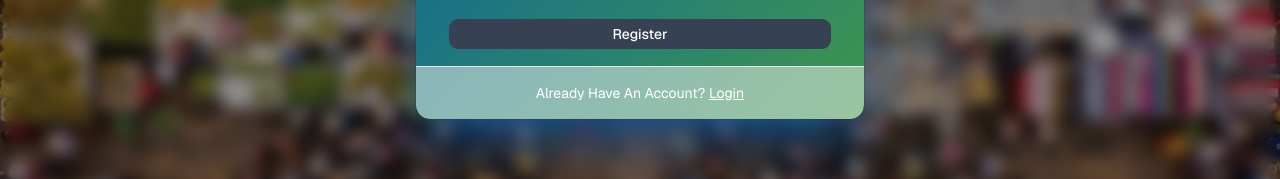
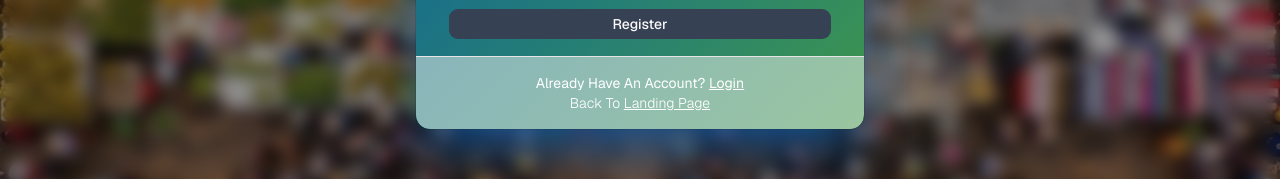
Before and after one commit to rifkiramadani/export-import-app, a Next.js app: page /auth/register in a window 1280 px wide. Shown: the part 485-664 px from the top of the page. Built offline with nearby package versions, Linux system fonts and the light colour scheme; no server answers; the database is empty.

Commit message:
feat: adding back to landing page in register and login page

```diff
--- a/src/app/auth/login/_components/login.tsx
+++ b/src/app/auth/login/_components/login.tsx
@@ -146,7 +146,7 @@ const Login = ({ title, description }: ILoginPage) => {
           </Button>
         </form>
       </CardContent>
-      <CardFooter className="flex justify-center">
+      <CardFooter className="flex flex-col justify-center">
         <CardDescription className="text-white font-light">
           Not Have An Account?{" "}
           <Link
@@ -156,6 +156,15 @@ const Login = ({ title, description }: ILoginPage) => {
             Register
           </Link>
         </CardDescription>
+        <CardDescription className="text-white font-light">
+          Back To{" "}
+          <Link
+            href={"/"}
+            className="underline hover:text-slate-200 transition-all"
+          >
+            Landing Page
+          </Link>
+        </CardDescription>
       </CardFooter>
     </Card>
   );
--- a/src/app/auth/register/_components/register.tsx
+++ b/src/app/auth/register/_components/register.tsx
@@ -220,7 +220,7 @@ const Register = ({ title, description, countries }: IRegisterPage) => {
           </Button>
         </form>
       </CardContent>
-      <CardFooter className="flex justify-center">
+      <CardFooter className="flex flex-col justify-center">
         <CardDescription className="text-light text-white">
           Already Have An Account?{" "}
           <Link
@@ -230,6 +230,15 @@ const Register = ({ title, description, countries }: IRegisterPage) => {
             Login
           </Link>
         </CardDescription>
+        <CardDescription className="text-white font-light">
+          Back To{" "}
+          <Link
+            href={"/"}
+            className="underline hover:text-slate-200 transition-all"
+          >
+            Landing Page
+          </Link>
+        </CardDescription>
       </CardFooter>
     </Card>
   );
--- a/src/components/common/navbar/active-link.tsx
+++ b/src/components/common/navbar/active-link.tsx
@@ -15,7 +15,7 @@ export const ActiveLink = ({ href, children }: ActiveLinkProps) => {
   return (
     <Link href={href}>
       <span
-        className={`cursor-pointer transition font-thin hover:text-gray-400 ${
+        className={`cursor-pointer transition font-light hover:text-gray-400 ${
           isActive ? "cursor-pointer text-gray-400" : "text-white"
         }`}
       >
--- a/src/components/common/navbar/index.tsx
+++ b/src/components/common/navbar/index.tsx
@@ -17,7 +17,7 @@ const Navbar = async () => {
       </div>
 
       {/* Nav links */}
-      <div className="flex flex-row justify-center gap-4 md:gap-6 font-light text-sm md:text-base whitespace-nowrap">
+      <div className="flex flex-row justify-center gap-4 md:gap-6 text-sm md:text-base whitespace-nowrap">
         <ActiveLink href="/">Home</ActiveLink>
         <ActiveLink href="/products">Products</ActiveLink>
         <ActiveLink href="/import-requests">Import Request</ActiveLink>
```
